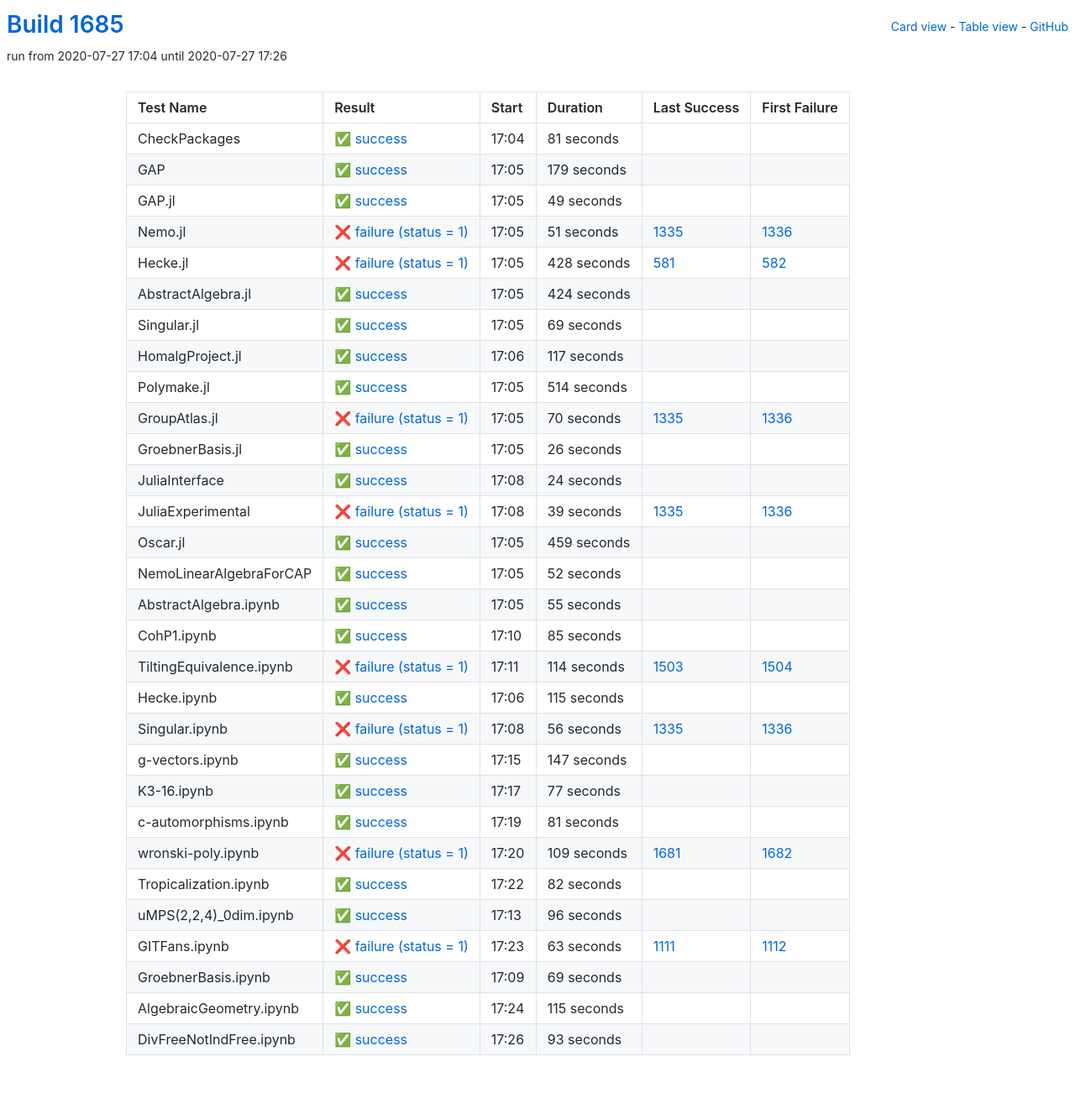
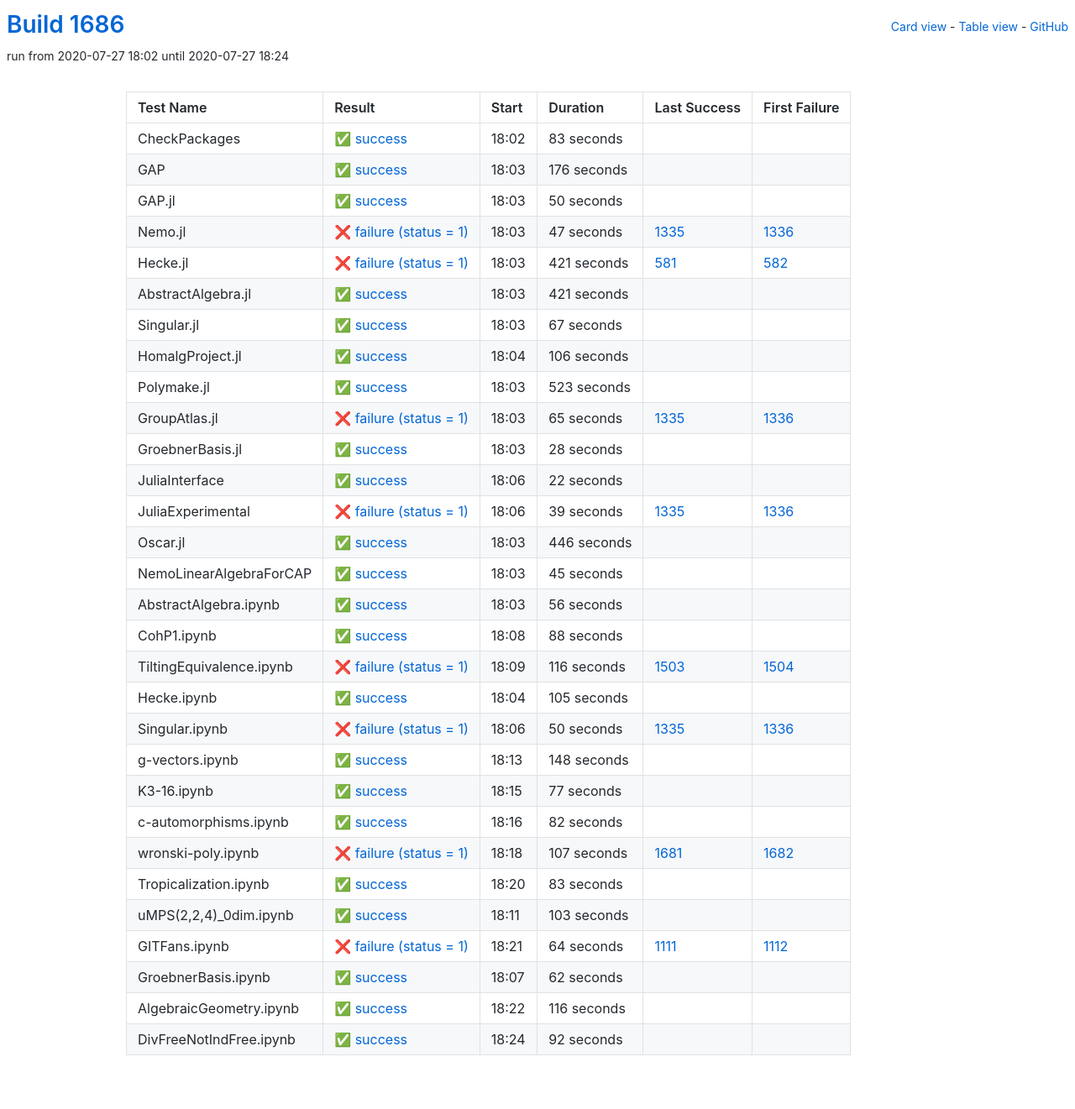
Before and after one commit to oscar-system/oscar-ci-status-1.4, a Jekyll site: the page built from table.html, in a window 1280 px wide. Shown: the whole page at 84% size. Built offline with Jekyll 4.4.1, drawn with Linux system fonts in a browser that asks for light colours.

Commit message:
Build #1686

```diff
--- a/_data/ci.yml
+++ b/_data/ci.yml
@@ -1,6 +1,6 @@
 ---
-build: 1685
-build_url: https://oscarci.mathematik.uni-kl.de/job/oscar-julia-1.4/1685/
+build: 1686
+build_url: https://oscarci.mathematik.uni-kl.de/job/oscar-julia-1.4/1686/
 job: oscar-julia-1.4
 organization: oscar-system
 repo: oscar-ci-status-1.4
@@ -8,152 +8,152 @@ repourl: https://github.com/oscar-system/oscar-ci-status-1.4
 tests:
 - name: CheckPackages
   id: checkpackages
-  log: https://oscarci.mathematik.uni-kl.de/job/oscar-julia-1.4/1685/artifact/logs/build-1685/CheckPackages.log
-  start: 2020-07-27 17:04
+  log: https://oscarci.mathematik.uni-kl.de/job/oscar-julia-1.4/1686/artifact/logs/build-1686/CheckPackages.log
+  start: 2020-07-27 18:02
   success: true
   exitcode: 0
   status: success
-  duration: 81
+  duration: 83
   last_success: false
   last_success_url:
   first_failure: false
   first_failure_url:
 - name: GAP
   id: gap
-  log: https://oscarci.mathematik.uni-kl.de/job/oscar-julia-1.4/1685/artifact/logs/build-1685/GAP.log
-  start: 2020-07-27 17:05
+  log: https://oscarci.mathematik.uni-kl.de/job/oscar-julia-1.4/1686/artifact/logs/build-1686/GAP.log
+  start: 2020-07-27 18:03
   success: true
   exitcode: 0
   status: success
-  duration: 179
+  duration: 176
   last_success: false
   last_success_url:
   first_failure: false
   first_failure_url:
 - name: GAP.jl
   id: gap-jl
-  log: https://oscarci.mathematik.uni-kl.de/job/oscar-julia-1.4/1685/artifact/logs/build-1685/GAP.jl.log
-  start: 2020-07-27 17:05
+  log: https://oscarci.mathematik.uni-kl.de/job/oscar-julia-1.4/1686/artifact/logs/build-1686/GAP.jl.log
+  start: 2020-07-27 18:03
   success: true
   exitcode: 0
   status: success
-  duration: 49
+  duration: 50
   last_success: false
   last_success_url:
   first_failure: false
   first_failure_url:
 - name: Nemo.jl
   id: nemo-jl
-  log: https://oscarci.mathematik.uni-kl.de/job/oscar-julia-1.4/1685/artifact/logs/build-1685/Nemo.jl.log
-  start: 2020-07-27 17:05
+  log: https://oscarci.mathematik.uni-kl.de/job/oscar-julia-1.4/1686/artifact/logs/build-1686/Nemo.jl.log
+  start: 2020-07-27 18:03
   success: false
   exitcode: 1
   status: failure
-  duration: 51
+  duration: 47
   last_success: 1335
   last_success_url: https://oscarci.mathematik.uni-kl.de/job/oscar-julia-1.4/1335/
   first_failure: 1336
   first_failure_url: https://oscarci.mathematik.uni-kl.de/job/oscar-julia-1.4/1336/
 - name: Hecke.jl
   id: hecke-jl
-  log: https://oscarci.mathematik.uni-kl.de/job/oscar-julia-1.4/1685/artifact/logs/build-1685/Hecke.jl.log
-  start: 2020-07-27 17:05
+  log: https://oscarci.mathematik.uni-kl.de/job/oscar-julia-1.4/1686/artifact/logs/build-1686/Hecke.jl.log
+  start: 2020-07-27 18:03
   success: false
   exitcode: 1
   status: failure
-  duration: 428
+  duration: 421
   last_success: 581
   last_success_url: https://oscarci.mathematik.uni-kl.de/job/oscar-julia-1.4/581/
   first_failure: 582
   first_failure_url: https://oscarci.mathematik.uni-kl.de/job/oscar-julia-1.4/582/
 - name: AbstractAlgebra.jl
   id: abstractalgebra-jl
-  log: https://oscarci.mathematik.uni-kl.de/job/oscar-julia-1.4/1685/artifact/logs/build-1685/AbstractAlgebra.jl.log
-  start: 2020-07-27 17:05
+  log: https://oscarci.mathematik.uni-kl.de/job/oscar-julia-1.4/1686/artifact/logs/build-1686/AbstractAlgebra.jl.log
+  start: 2020-07-27 18:03
   success: true
   exitcode: 0
   status: success
-  duration: 424
+  duration: 421
   last_success: false
   last_success_url:
   first_failure: false
   first_failure_url:
 - name: Singular.jl
   id: singular-jl
-  log: https://oscarci.mathematik.uni-kl.de/job/oscar-julia-1.4/1685/artifact/logs/build-1685/Singular.jl.log
-  start: 2020-07-27 17:05
+  log: https://oscarci.mathematik.uni-kl.de/job/oscar-julia-1.4/1686/artifact/logs/build-1686/Singular.jl.log
+  start: 2020-07-27 18:03
   success: true
   exitcode: 0
   status: success
-  duration: 69
+  duration: 67
   last_success: false
   last_success_url:
   first_failure: false
   first_failure_url:
 - name: HomalgProject.jl
   id: homalgproject-jl
-  log: https://oscarci.mathematik.uni-kl.de/job/oscar-julia-1.4/1685/artifact/logs/build-1685/HomalgProject.jl.log
-  start: 2020-07-27 17:06
+  log: https://oscarci.mathematik.uni-kl.de/job/oscar-julia-1.4/1686/artifact/logs/build-1686/HomalgProject.jl.log
+  start: 2020-07-27 18:04
   success: true
   exitcode: 0
   status: success
-  duration: 117
+  duration: 106
   last_success: false
   last_success_url:
   first_failure: false
   first_failure_url:
 - name: Polymake.jl
   id: polymake-jl
-  log: https://oscarci.mathematik.uni-kl.de/job/oscar-julia-1.4/1685/artifact/logs/build-1685/Polymake.jl.log
-  start: 2020-07-27 17:05
+  log: https://oscarci.mathematik.uni-kl.de/job/oscar-julia-1.4/1686/artifact/logs/build-1686/Polymake.jl.log
+  start: 2020-07-27 18:03
   success: true
   exitcode: 0
   status: success
-  duration: 514
+  duration: 523
   last_success: false
   last_success_url:
   first_failure: false
   first_failure_url:
 - name: GroupAtlas.jl
   id: groupatlas-jl
-  log: https://oscarci.mathematik.uni-kl.de/job/oscar-julia-1.4/1685/artifact/logs/build-1685/GroupAtlas.jl.log
-  start: 2020-07-27 17:05
+  log: https://oscarci.mathematik.uni-kl.de/job/oscar-julia-1.4/1686/artifact/logs/build-1686/GroupAtlas.jl.log
+  start: 2020-07-27 18:03
   success: false
   exitcode: 1
   status: failure
-  duration: 70
+  duration: 65
   last_success: 1335
   last_success_url: https://oscarci.mathematik.uni-kl.de/job/oscar-julia-1.4/1335/
   first_failure: 1336
   first_failure_url: https://oscarci.mathematik.uni-kl.de/job/oscar-julia-1.4/1336/
 - name: GroebnerBasis.jl
   id: groebnerbasis-jl
-  log: https://oscarci.mathematik.uni-kl.de/job/oscar-julia-1.4/1685/artifact/logs/build-1685/GroebnerBasis.jl.log
-  start: 2020-07-27 17:05
+  log: https://oscarci.mathematik.uni-kl.de/job/oscar-julia-1.4/1686/artifact/logs/build-1686/GroebnerBasis.jl.log
+  start: 2020-07-27 18:03
   success: true
   exitcode: 0
   status: success
-  duration: 26
+  duration: 28
   last_success: false
   last_success_url:
   first_failure: false
   first_failure_url:
 - name: JuliaInterface
   id: juliainterface
-  log: https://oscarci.mathematik.uni-kl.de/job/oscar-julia-1.4/1685/artifact/logs/build-1685/JuliaInterface.log
-  start: 2020-07-27 17:08
+  log: https://oscarci.mathematik.uni-kl.de/job/oscar-julia-1.4/1686/artifact/logs/build-1686/JuliaInterface.log
+  start: 2020-07-27 18:06
   success: true
   exitcode: 0
   status: success
-  duration: 24
+  duration: 22
   last_success: false
   last_success_url:
   first_failure: false
   first_failure_url:
 - name: JuliaExperimental
   id: juliaexperimental
-  log: https://oscarci.mathematik.uni-kl.de/job/oscar-julia-1.4/1685/artifact/logs/build-1685/JuliaExperimental.log
-  start: 2020-07-27 17:08
+  log: https://oscarci.mathematik.uni-kl.de/job/oscar-julia-1.4/1686/artifact/logs/build-1686/JuliaExperimental.log
+  start: 2020-07-27 18:06
   success: false
   exitcode: 1
   status: failure
@@ -164,104 +164,104 @@ tests:
   first_failure_url: https://oscarci.mathematik.uni-kl.de/job/oscar-julia-1.4/1336/
 - name: Oscar.jl
   id: oscar-jl
-  log: https://oscarci.mathematik.uni-kl.de/job/oscar-julia-1.4/1685/artifact/logs/build-1685/Oscar.jl.log
-  start: 2020-07-27 17:05
+  log: https://oscarci.mathematik.uni-kl.de/job/oscar-julia-1.4/1686/artifact/logs/build-1686/Oscar.jl.log
+  start: 2020-07-27 18:03
   success: true
   exitcode: 0
   status: success
-  duration: 459
+  duration: 446
   last_success: false
   last_success_url:
   first_failure: false
   first_failure_url:
 - name: NemoLinearAlgebraForCAP
   id: nemolinearalgebraforcap
-  log: https://oscarci.mathematik.uni-kl.de/job/oscar-julia-1.4/1685/artifact/logs/build-1685/NemoLinearAlgebraForCAP.log
-  start: 2020-07-27 17:05
+  log: https://oscarci.mathematik.uni-kl.de/job/oscar-julia-1.4/1686/artifact/logs/build-1686/NemoLinearAlgebraForCAP.log
+  start: 2020-07-27 18:03
   success: true
   exitcode: 0
   status: success
-  duration: 52
+  duration: 45
   last_success: false
   last_success_url:
   first_failure: false
   first_failure_url:
 - name: AbstractAlgebra.ipynb
   id: abstractalgebra-ipynb
-  log: https://oscarci.mathematik.uni-kl.de/job/oscar-julia-1.4/1685/artifact/logs/build-1685/AbstractAlgebra.ipynb.log
-  start: 2020-07-27 17:05
+  log: https://oscarci.mathematik.uni-kl.de/job/oscar-julia-1.4/1686/artifact/logs/build-1686/AbstractAlgebra.ipynb.log
+  start: 2020-07-27 18:03
   success: true
   exitcode: 0
   status: success
-  duration: 55
+  duration: 56
   last_success: false
   last_success_url:
   first_failure: false
   first_failure_url:
 - name: CohP1.ipynb
   id: cohp1-ipynb
-  log: https://oscarci.mathematik.uni-kl.de/job/oscar-julia-1.4/1685/artifact/logs/build-1685/CohP1.ipynb.log
-  start: 2020-07-27 17:10
+  log: https://oscarci.mathematik.uni-kl.de/job/oscar-julia-1.4/1686/artifact/logs/build-1686/CohP1.ipynb.log
+  start: 2020-07-27 18:08
   success: true
   exitcode: 0
   status: success
-  duration: 85
+  duration: 88
   last_success: false
   last_success_url:
   first_failure: false
   first_failure_url:
 - name: TiltingEquivalence.ipynb
   id: tiltingequivalence-ipynb
-  log: https://oscarci.mathematik.uni-kl.de/job/oscar-julia-1.4/1685/artifact/logs/build-1685/TiltingEquivalence.ipynb.log
-  start: 2020-07-27 17:11
+  log: https://oscarci.mathematik.uni-kl.de/job/oscar-julia-1.4/1686/artifact/logs/build-1686/TiltingEquivalence.ipynb.log
+  start: 2020-07-27 18:09
   success: false
   exitcode: 1
   status: failure
-  duration: 114
+  duration: 116
   last_success: 1503
   last_success_url: https://oscarci.mathematik.uni-kl.de/job/oscar-julia-1.4/1503/
   first_failure: 1504
   first_failure_url: https://oscarci.mathematik.uni-kl.de/job/oscar-julia-1.4/1504/
 - name: Hecke.ipynb
   id: hecke-ipynb
-  log: https://oscarci.mathematik.uni-kl.de/job/oscar-julia-1.4/1685/artifact/logs/build-1685/Hecke.ipynb.log
-  start: 2020-07-27 17:06
+  log: https://oscarci.mathematik.uni-kl.de/job/oscar-julia-1.4/1686/artifact/logs/build-1686/Hecke.ipynb.log
+  start: 2020-07-27 18:04
   success: true
   exitcode: 0
   status: success
-  duration: 115
+  duration: 105
   last_success: false
   last_success_url:
   first_failure: false
   first_failure_url:
 - name: Singular.ipynb
   id: singular-ipynb
-  log: https://oscarci.mathematik.uni-kl.de/job/oscar-julia-1.4/1685/artifact/logs/build-1685/Singular.ipynb.log
-  start: 2020-07-27 17:08
+  log: https://oscarci.mathematik.uni-kl.de/job/oscar-julia-1.4/1686/artifact/logs/build-1686/Singular.ipynb.log
+  start: 2020-07-27 18:06
   success: false
   exitcode: 1
   status: failure
-  duration: 56
+  duration: 50
   last_success: 1335
   last_success_url: https://oscarci.mathematik.uni-kl.de/job/oscar-julia-1.4/1335/
   first_failure: 1336
   first_failure_url: https://oscarci.mathematik.uni-kl.de/job/oscar-julia-1.4/1336/
 - name: g-vectors.ipynb
   id: g-vectors-ipynb
-  log: https://oscarci.mathematik.uni-kl.de/job/oscar-julia-1.4/1685/artifact/logs/build-1685/g-vectors.ipynb.log
-  start: 2020-07-27 17:15
+  log: https://oscarci.mathematik.uni-kl.de/job/oscar-julia-1.4/1686/artifact/logs/build-1686/g-vectors.ipynb.log
+  start: 2020-07-27 18:13
   success: true
   exitcode: 0
   status: success
-  duration: 147
+  duration: 148
   last_success: false
   last_success_url:
   first_failure: false
   first_failure_url:
 - name: K3-16.ipynb
   id: k3-16-ipynb
-  log: https://oscarci.mathematik.uni-kl.de/job/oscar-julia-1.4/1685/artifact/logs/build-1685/K3-16.ipynb.log
-  start: 2020-07-27 17:17
+  log: https://oscarci.mathematik.uni-kl.de/job/oscar-julia-1.4/1686/artifact/logs/build-1686/K3-16.ipynb.log
+  start: 2020-07-27 18:15
   success: true
   exitcode: 0
   status: success
@@ -272,32 +272,8 @@ tests:
   first_failure_url:
 - name: c-automorphisms.ipynb
   id: c-automorphisms-ipynb
-  log: https://oscarci.mathematik.uni-kl.de/job/oscar-julia-1.4/1685/artifact/logs/build-1685/c-automorphisms.ipynb.log
-  start: 2020-07-27 17:19
-  success: true
-  exitcode: 0
-  status: success
-  duration: 81
-  last_success: false
-  last_success_url:
-  first_failure: false
-  first_failure_url:
-- name: wronski-poly.ipynb
-  id: wronski-poly-ipynb
-  log: https://oscarci.mathematik.uni-kl.de/job/oscar-julia-1.4/1685/artifact/logs/build-1685/wronski-poly.ipynb.log
-  start: 2020-07-27 17:20
-  success: false
-  exitcode: 1
-  status: failure
-  duration: 109
-  last_success: 1681
-  last_success_url: https://oscarci.mathematik.uni-kl.de/job/oscar-julia-1.4/1681/
-  first_failure: 1682
-  first_failure_url: https://oscarci.mathematik.uni-kl.de/job/oscar-julia-1.4/1682/
-- name: Tropicalization.ipynb
-  id: tropicalization-ipynb
-  log: https://oscarci.mathematik.uni-kl.de/job/oscar-julia-1.4/1685/artifact/logs/build-1685/Tropicalization.ipynb.log
-  start: 2020-07-27 17:22
+  log: https://oscarci.mathematik.uni-kl.de/job/oscar-julia-1.4/1686/artifact/logs/build-1686/c-automorphisms.ipynb.log
+  start: 2020-07-27 18:16
   success: true
   exitcode: 0
   status: success
@@ -306,62 +282,86 @@ tests:
   last_success_url:
   first_failure: false
   first_failure_url:
-- name: uMPS(2,2,4)_0dim.ipynb
-  id: umps-2-2-4-0dim-ipynb
-  log: https://oscarci.mathematik.uni-kl.de/job/oscar-julia-1.4/1685/artifact/logs/build-1685/uMPS-2-2-4-_0dim.ipynb.log
-  start: 2020-07-27 17:13
+- name: wronski-poly.ipynb
+  id: wronski-poly-ipynb
+  log: https://oscarci.mathematik.uni-kl.de/job/oscar-julia-1.4/1686/artifact/logs/build-1686/wronski-poly.ipynb.log
+  start: 2020-07-27 18:18
+  success: false
+  exitcode: 1
+  status: failure
+  duration: 107
+  last_success: 1681
+  last_success_url: https://oscarci.mathematik.uni-kl.de/job/oscar-julia-1.4/1681/
+  first_failure: 1682
+  first_failure_url: https://oscarci.mathematik.uni-kl.de/job/oscar-julia-1.4/1682/
+- name: Tropicalization.ipynb
+  id: tropicalization-ipynb
+  log: https://oscarci.mathematik.uni-kl.de/job/oscar-julia-1.4/1686/artifact/logs/build-1686/Tropicalization.ipynb.log
+  start: 2020-07-27 18:20
   success: true
   exitcode: 0
   status: success
-  duration: 96
+  duration: 83
+  last_success: false
+  last_success_url:
+  first_failure: false
+  first_failure_url:
+- name: uMPS(2,2,4)_0dim.ipynb
+  id: umps-2-2-4-0dim-ipynb
+  log: https://oscarci.mathematik.uni-kl.de/job/oscar-julia-1.4/1686/artifact/logs/build-1686/uMPS-2-2-4-_0dim.ipynb.log
+  start: 2020-07-27 18:11
+  success: true
+  exitcode: 0
+  status: success
+  duration: 103
   last_success: false
   last_success_url:
   first_failure: false
   first_failure_url:
 - name: GITFans.ipynb
   id: gitfans-ipynb
-  log: https://oscarci.mathematik.uni-kl.de/job/oscar-julia-1.4/1685/artifact/logs/build-1685/GITFans.ipynb.log
-  start: 2020-07-27 17:23
+  log: https://oscarci.mathematik.uni-kl.de/job/oscar-julia-1.4/1686/artifact/logs/build-1686/GITFans.ipynb.log
+  start: 2020-07-27 18:21
   success: false
   exitcode: 1
   status: failure
-  duration: 63
+  duration: 64
   last_success: 1111
   last_success_url: https://oscarci.mathematik.uni-kl.de/job/oscar-julia-1.4/1111/
   first_failure: 1112
   first_failure_url: https://oscarci.mathematik.uni-kl.de/job/oscar-julia-1.4/1112/
 - name: GroebnerBasis.ipynb
   id: groebnerbasis-ipynb
-  log: https://oscarci.mathematik.uni-kl.de/job/oscar-julia-1.4/1685/artifact/logs/build-1685/GroebnerBasis.ipynb.log
-  start: 2020-07-27 17:09
+  log: https://oscarci.mathematik.uni-kl.de/job/oscar-julia-1.4/1686/artifact/logs/build-1686/GroebnerBasis.ipynb.log
+  start: 2020-07-27 18:07
   success: true
   exitcode: 0
   status: success
-  duration: 69
+  duration: 62
   last_success: false
   last_success_url:
   first_failure: false
   first_failure_url:
 - name: AlgebraicGeometry.ipynb
   id: algebraicgeometry-ipynb
-  log: https://oscarci.mathematik.uni-kl.de/job/oscar-julia-1.4/1685/artifact/logs/build-1685/AlgebraicGeometry.ipynb.log
-  start: 2020-07-27 17:24
+  log: https://oscarci.mathematik.uni-kl.de/job/oscar-julia-1.4/1686/artifact/logs/build-1686/AlgebraicGeometry.ipynb.log
+  start: 2020-07-27 18:22
   success: true
   exitcode: 0
   status: success
-  duration: 115
+  duration: 116
   last_success: false
   last_success_url:
   first_failure: false
   first_failure_url:
 - name: DivFreeNotIndFree.ipynb
   id: divfreenotindfree-ipynb
-  log: https://oscarci.mathematik.uni-kl.de/job/oscar-julia-1.4/1685/artifact/logs/build-1685/DivFreeNotIndFree.ipynb.log
-  start: 2020-07-27 17:26
+  log: https://oscarci.mathematik.uni-kl.de/job/oscar-julia-1.4/1686/artifact/logs/build-1686/DivFreeNotIndFree.ipynb.log
+  start: 2020-07-27 18:24
   success: true
   exitcode: 0
   status: success
-  duration: 93
+  duration: 92
   last_success: false
   last_success_url:
   first_failure: false
```
Also changed, not shown: README.md.
